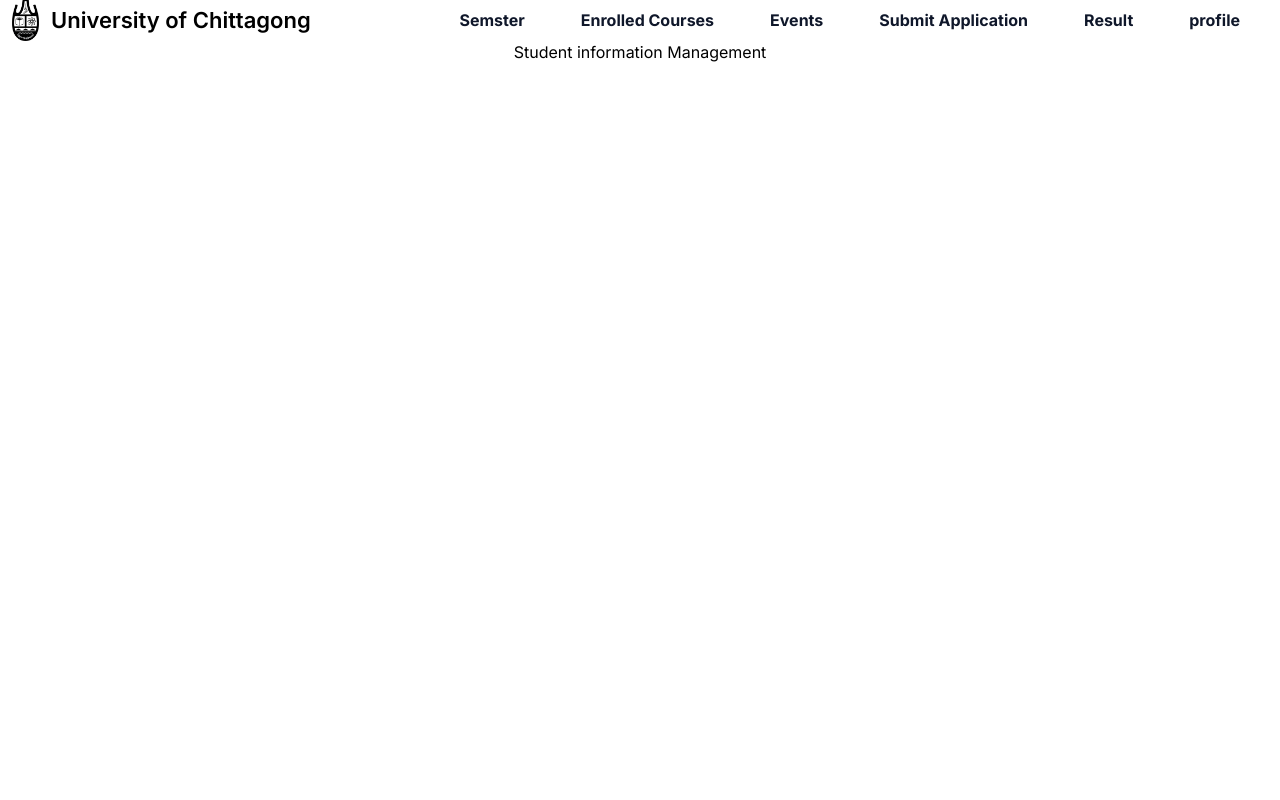
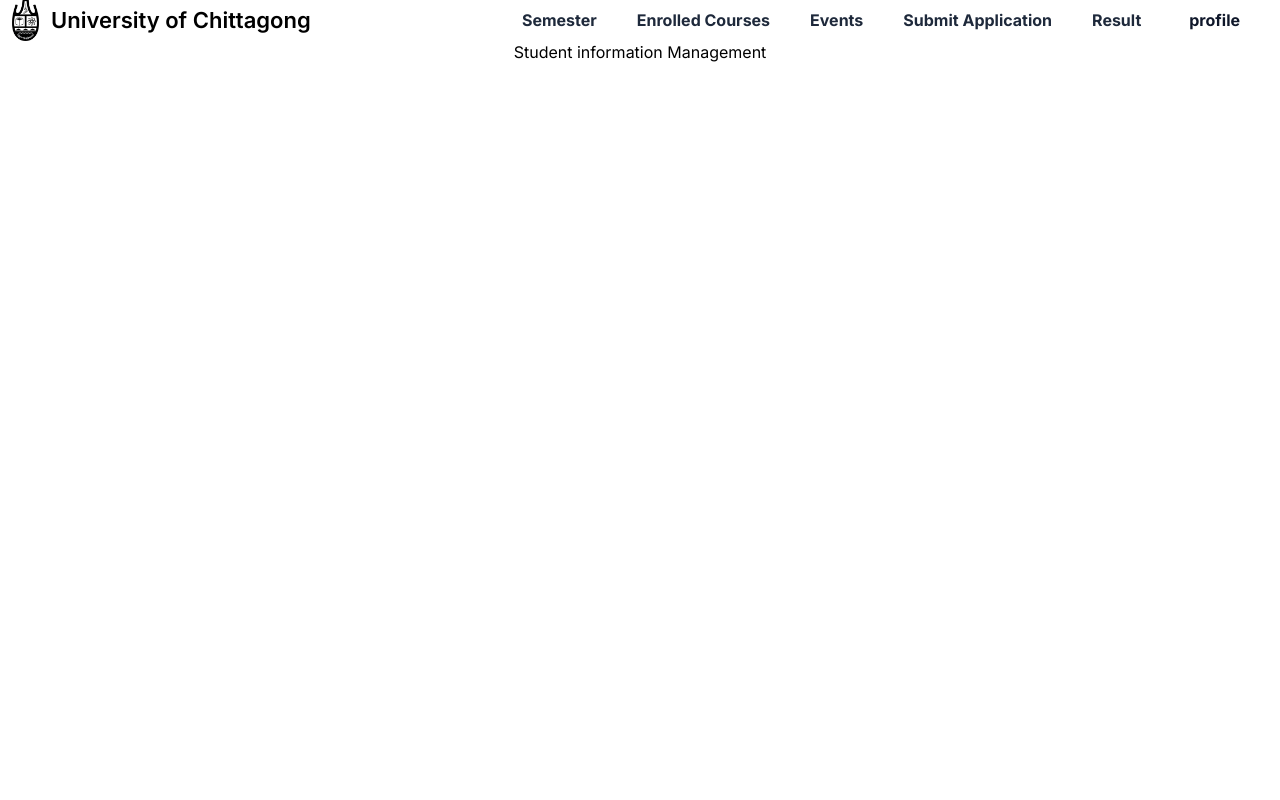
Before and after one commit to tajbirahmed/sim, a Next.js app: page / in a window 1280 px wide. Shown: the top 800 px of the page. Built offline with nearby package versions, Linux system fonts and the light colour scheme.

Commit message:
added sidebar for semester route

```diff
--- a/components/NavBarComponents/NavBar.tsx
+++ b/components/NavBarComponents/NavBar.tsx
@@ -30,7 +30,7 @@ const NavBar = () => {
                     </div>
                 </div>
             </Link>
-            <div className='flex flex-row justify-center align-middle '>
+            <div className='flex flex-row justify-center items-center '>
                 {NavData.map((item, index) => (
                     <NavComp
                         key={index}
--- a/components/NavBarComponents/NavComp.tsx
+++ b/components/NavBarComponents/NavComp.tsx
@@ -12,10 +12,10 @@ interface PageProps {
 const NavComp = (props: PageProps) => {
     return (
         <Link href={props.link}>
-            <div className='px-5 hover:bg-gray-100 rounded-full'>
-                <div className='container mx-auto px-2'>
-                    <p className='font-bold text-slate-900 hover:text-slate-500'>
-                        { props.title}
+            <div className='px-5 hover:bg-gray-200 hover:rounded-lg'>
+                <div className='w-fit'>
+                    <p className='font-bold text-slate-800 hover:{text-slate-900 }'>
+                        { props.title }
                     </p>
                 </div>
             </div>
--- a/constants/NavCompData.ts
+++ b/constants/NavCompData.ts
@@ -1,6 +1,6 @@
 export const NavData = [
   {
-    title: "Semster",
+    title: "Semester",
     link: "/semester"
   },
   {
```
Also changed, not shown: package.json (+5 -4 lines), 1 other file (tests, documents, lock files or other folders).
